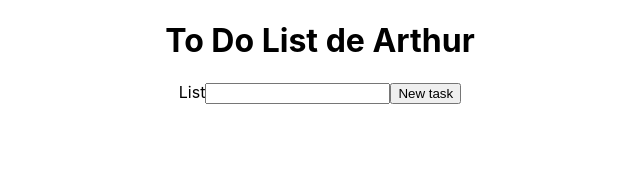
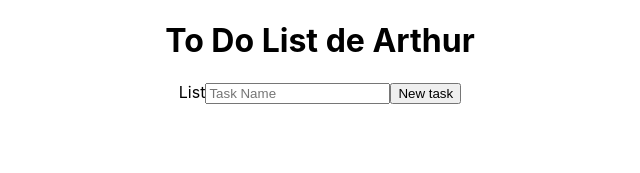
Before and after one commit to GeoffMrc/Tuto, a React (Create React App) app in the folder tutos/: page / in a window 1280 px wide. Shown: the top 173 px of the page, without its empty margins (320-960 px from the left). Built offline with nearby package versions, Linux system fonts and the light colour scheme.

Commit message:
feat(NewTask): add placeholder for text task input

```diff
--- a/tutos/src/components/List/NewTask.js
+++ b/tutos/src/components/List/NewTask.js
@@ -12,7 +12,7 @@
 
   return (
     <>
-      <input type="text" value={text} onChange={e => setText(e.target.value)} />
+      <input type="text" value={text} onChange={e => setText(e.target.value)} placeholder="Task Name" />
       <button onClick={addTask}>New task</button>
     </>
   );
```
